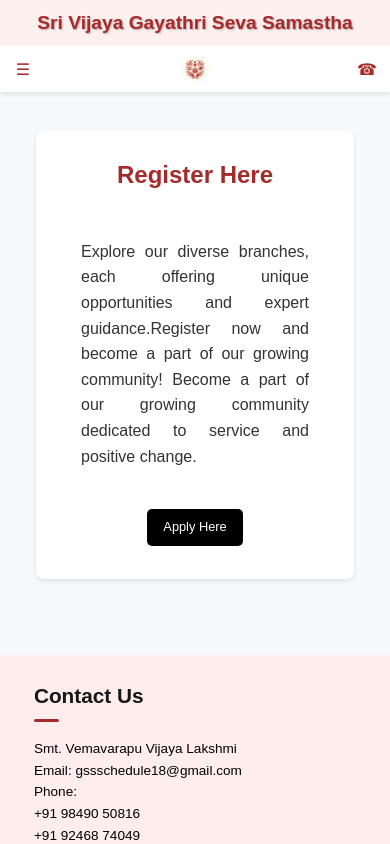
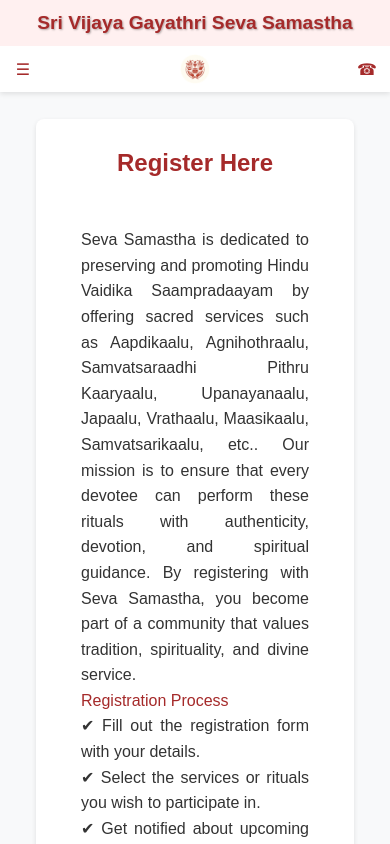
Before and after one commit to KolachalamJayaKrishna/seva, a React (Create React App) app: page /registeration in a window 390 px wide. Shown: the top 844 px of the page. Built offline with nearby package versions, Linux system fonts and the light colour scheme.

Commit message:
80% fully done

```diff
--- a/src/App.css
+++ b/src/App.css
@@ -601,7 +601,7 @@
 
   .main-content {
     margin-left: 0;
-    margin-top: 5%; /* Adjust for fixed header height */
+    margin-top: 2%; /* Adjust for fixed header height */
     padding: clamp(1rem, 4vw, 2rem);
   }
 
--- a/src/Feedback.js
+++ b/src/Feedback.js
@@ -8,7 +8,8 @@
       <div className="growth-content">
         <div className="growth-text">
           <p style={{ textAlign: "justify", lineHeight: "1.6", margin: "20px" }}>
-          Your feedback is valuable in helping us improve and serve better. Share your thoughts, suggestions, or experiences with us. Together, we can create a more impactful and meaningful journey!          </p>
+          Your feedback is valuable in helping us improve and serve better. Share your thoughts, suggestions, or experiences with us. Together, we can create a more impactful and meaningful journey!
+          <br/> <br/>We value your thoughts and experiences! Your feedback helps us enhance our Seva Samastha services, including Hindu Vaidika Saampradaayam, Aapdikaalu, Agnihothraalu, Samvatsaraadhi Pithru Kaaryaalu, Upanayanaalu, Japaalu, Vrathaalu, Maasikaalu, Samvatsarikaalu, etc. Please share your suggestions, experiences, and any improvements you'd like to see. Every response is important in making our seva more meaningful and effective.   </p>
         </div>
         <div className="links-social"style={{justifyContent:"center"}}>
               <a href="https://twitter.com" target="_blank" rel="noopener noreferrer">Feedback Here</a>
--- a/src/RegisterationPage.js
+++ b/src/RegisterationPage.js
@@ -8,7 +8,15 @@
       <div className="growth-content">
         <div className="growth-text">
           <p style={{ textAlign: "justify", lineHeight: "1.6", margin: "20px" }}>
-          Explore our diverse branches, each offering unique opportunities and expert guidance.Register now and become a part of our growing community! Become a part of our growing community dedicated to service and positive change.
+          Seva Samastha is dedicated to preserving and promoting Hindu Vaidika Saampradaayam by offering sacred services such as Aapdikaalu, Agnihothraalu, Samvatsaraadhi Pithru Kaaryaalu, Upanayanaalu, Japaalu, Vrathaalu, Maasikaalu, Samvatsarikaalu, etc.. Our mission is to ensure that every devotee can perform these rituals with authenticity, devotion, and spiritual guidance. By registering with Seva Samastha, you become part of a community that values tradition, spirituality, and divine service.
+          <br/>
+          <span style={{ color: "brown" }}>Registration Process</span> <br/>
+          ✔ Fill out the registration form with your details.<br/>
+          ✔ Select the services or rituals you wish to participate in. <br/>
+          ✔ Get notified about upcoming events, pujas, and spiritual gatherings.<br/>
+          ✔ Stay connected with our expert priests and spiritual guides.<br/>
+
+          Join Seva Samastha today and be part of a divine journey that keeps our Hindu traditions alive for generations to come! Register now and uphold Sanatana Dharma with devotion!
           </p>
         </div>
         <div className="links-social"style={{justifyContent:"center"}}>
```
